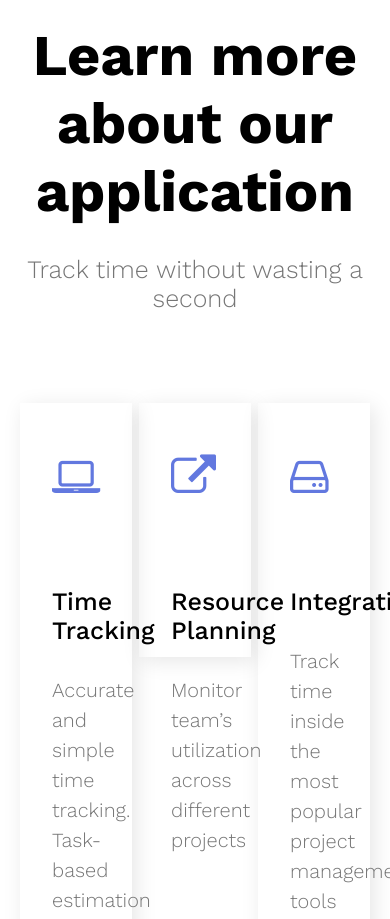
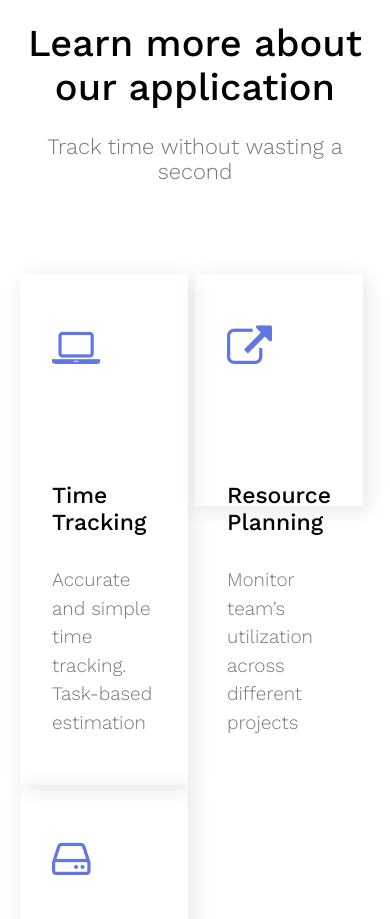
Before and after one commit to devfaishal/class28mobile-menu-css, a plain HTML site: page index.html in a window 390 px wide. Shown: the part 1640-2559 px from the top of the page. Drawn offline with nearby package versions, Linux system fonts and the light colour scheme.

Commit message:
Update responsive.css

```diff
--- a/css/responsive.css
+++ b/css/responsive.css
@@ -18,6 +18,15 @@
     }
     .header_button {
         width: 12%;
+    }
+    .s_icon {
+        min-height: 160px;
+    }
+    .s_content h3 {
+        font-size: 23px;
+    }
+    .s_content p {
+        font-size: 19px;
     }
 }
 
@@ -45,7 +54,11 @@
         margin-bottom: 24px;
         margin-top: -14px;
     }
+    .s_icon {
+        margin-right: 10px;
+    }
 }
+
 
 @media (max-width: 1050px){
     .banner_section {
@@ -55,6 +68,7 @@
     .headerSection {
         position: relative;
     }
+
 }
 
 /* Main CSS, Style.css */
@@ -103,6 +117,30 @@
     .right_text {
         width: 100%;
     }
+    .service_section h1 {
+        font-size: 40.6px;
+    }
+    .service_box {
+        width: 48%;
+    }
+    .service_box:nth-child(2) {
+        height: 232px;
+        margin-bottom: 15px;
+    }
+    .service_box:nth-child(4) {
+        height: 255px;
+        margin-bottom: 15px;
+    }
+    .service_box:nth-child(6) {
+        height: 232px;
+        margin-bottom: 15px;
+    }
+    .service_box:nth-child(3n+3){
+        margin-right: 20px;
+    }
+    .service_box:nth-child(2n+2){
+        margin-right: 0;
+    }
 }
 
 @media (max-width: 954px) {
@@ -113,6 +151,8 @@
         width: 15%;
     }
 }
+
+
 
 @media (max-width: 922px) {
     .headerMenu {
@@ -127,6 +167,8 @@
     }
 }
 
+
+
 @media (max-width: 768px) {
 
     .banenr_content h2 {
@@ -135,6 +177,14 @@
     .default_btn {
         padding: 15px 25px;;
         font-size: 17px;
+    }
+    .service_section h1 {
+        font-size: 38px;
+        margin-bottom: 25px;
+        font-weight: 500;
+    }
+    .section_title p {
+        font-size: 22px;
     }
 }
 
```
